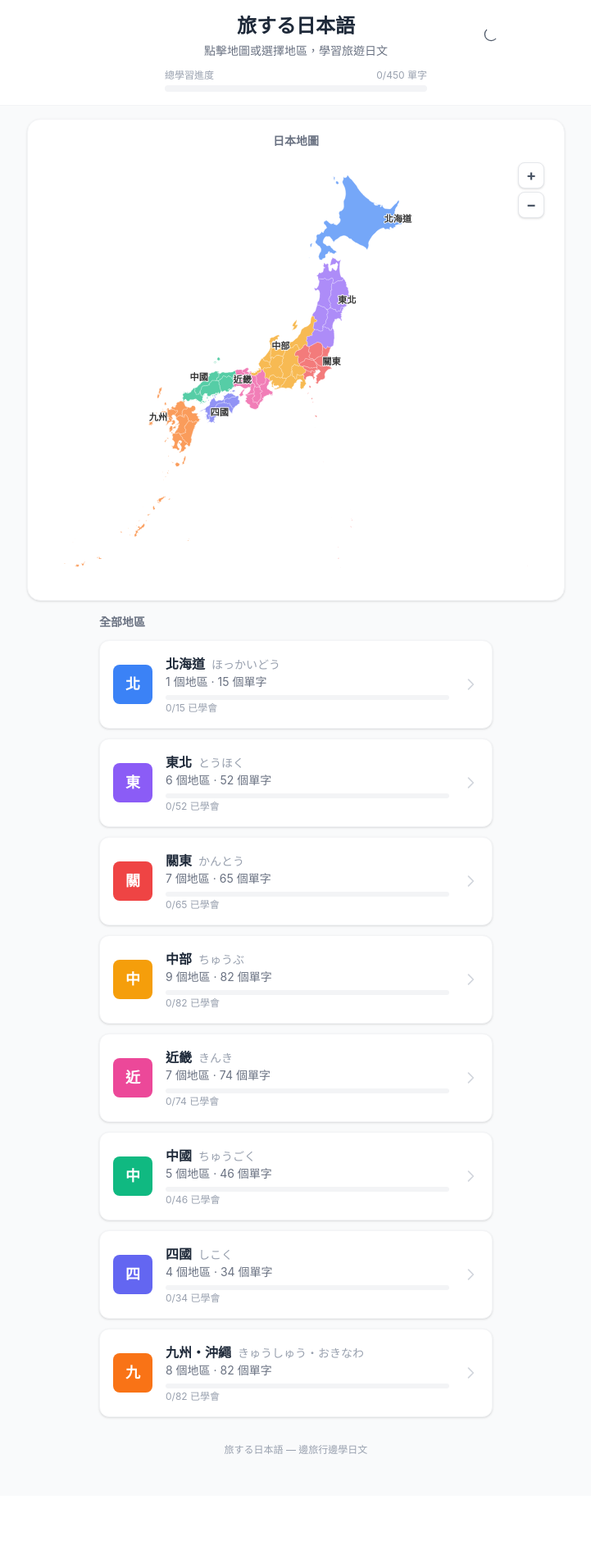
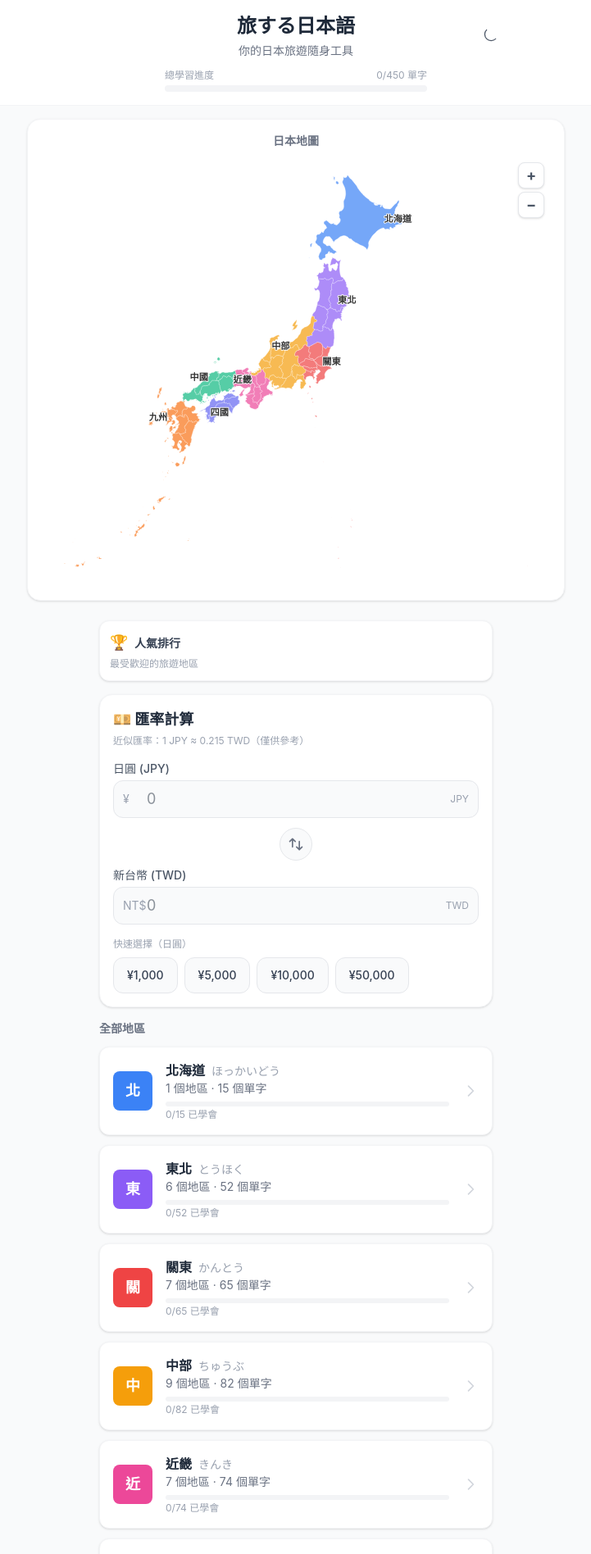
Before and after one commit to sharenq/tabisuru-nihongo, a React (Vite) app: page / in a window 1280 px wide. Shown: the top 1896 px of the page at 82% size, without its empty margins (279-1000 px from the left). Before the commit the page ends 1825 px from the top, so only its background shows below. Built offline with nearby package versions, Linux system fonts and the light colour scheme.

Commit message:
feat: 整合新功能至首頁
- 首頁加入人氣排行入口按鈕
- 首頁加入匯率計算器小工具
- 新增 rankings 路由視圖
- 更新 slogan 為「你的日本旅遊隨身工具」

```diff
--- a/src/App.tsx
+++ b/src/App.tsx
@@ -4,6 +4,8 @@ import RegionDetail from "./components/RegionDetail";
 import PrefectureDetail from "./components/PrefectureDetail";
 import RegionList from "./components/RegionList";
 import Quiz from "./components/Quiz";
+import CurrencyCalculator from "./components/CurrencyCalculator";
+import Rankings from "./components/Rankings";
 import { regions } from "./data/regions";
 import { useProgress } from "./hooks/useProgress";
 import { useDarkMode } from "./hooks/useDarkMode";
@@ -12,7 +14,8 @@ type View =
   | { type: "home" }
   | { type: "region"; id: string }
   | { type: "prefecture"; regionId: string; prefId: string }
-  | { type: "quiz"; regionId: string; prefId: string };
+  | { type: "quiz"; regionId: string; prefId: string }
+  | { type: "rankings" };
 
 function getAllWords() {
   return regions.flatMap((r) => r.prefectures.flatMap((p) => p.words));
@@ -71,6 +74,17 @@ function App() {
     );
   }
 
+  if (view.type === "rankings") {
+    return (
+      <Rankings
+        onBack={() => setView({ type: "home" })}
+        onPrefectureClick={(regionId, prefId) =>
+          setView({ type: "prefecture", regionId, prefId })
+        }
+      />
+    );
+  }
+
   if (view.type === "region") {
     const region = regions.find((r) => r.id === view.id);
     if (!region) return null;
@@ -97,7 +111,7 @@ function App() {
               旅する日本語
             </h1>
             <p className="text-sm text-gray-500 dark:text-gray-400 mt-1">
-              點擊地圖或選擇地區，學習旅遊日文
+              你的日本旅遊隨身工具
             </p>
           </div>
           <button
@@ -148,16 +162,33 @@ function App() {
         </div>
       </div>
 
-      {/* Region list — narrower for readability */}
+      {/* Tools section */}
+      <div className="max-w-lg mx-auto px-4 py-2 flex gap-2">
+        <button
+          onClick={() => setView({ type: "rankings" })}
+          className="flex-1 bg-white dark:bg-gray-800 rounded-xl shadow-sm border border-gray-100 dark:border-gray-700 p-3 text-left hover:shadow-md transition-shadow"
+        >
+          <span className="text-lg">🏆</span>
+          <span className="ml-2 text-sm font-semibold text-gray-700 dark:text-gray-200">人氣排行</span>
+          <p className="text-xs text-gray-400 dark:text-gray-500 mt-1">最受歡迎的旅遊地區</p>
+        </button>
+      </div>
+
+      {/* Currency Calculator */}
+      <div className="max-w-lg mx-auto px-4 py-2">
+        <CurrencyCalculator />
+      </div>
+
+      {/* Region list */}
       <div className="max-w-lg mx-auto px-4 pb-6">
-        <h2 className="text-sm font-semibold text-gray-500 dark:text-gray-400 mb-3">全部地區</h2>
+        <h2 className="text-sm font-semibold text-gray-500 dark:text-gray-400 mb-3 mt-2">全部地區</h2>
         <RegionList
           onRegionClick={(id) => setView({ type: "region", id })}
           getRegionProgress={getRegionProgress}
         />
 
         <footer className="text-center text-xs text-gray-400 mt-8 pb-6">
-          旅する日本語 — 邊旅行邊學日文
+          旅する日本語 — 你的日本旅遊隨身工具
         </footer>
       </div>
     </div>
```
